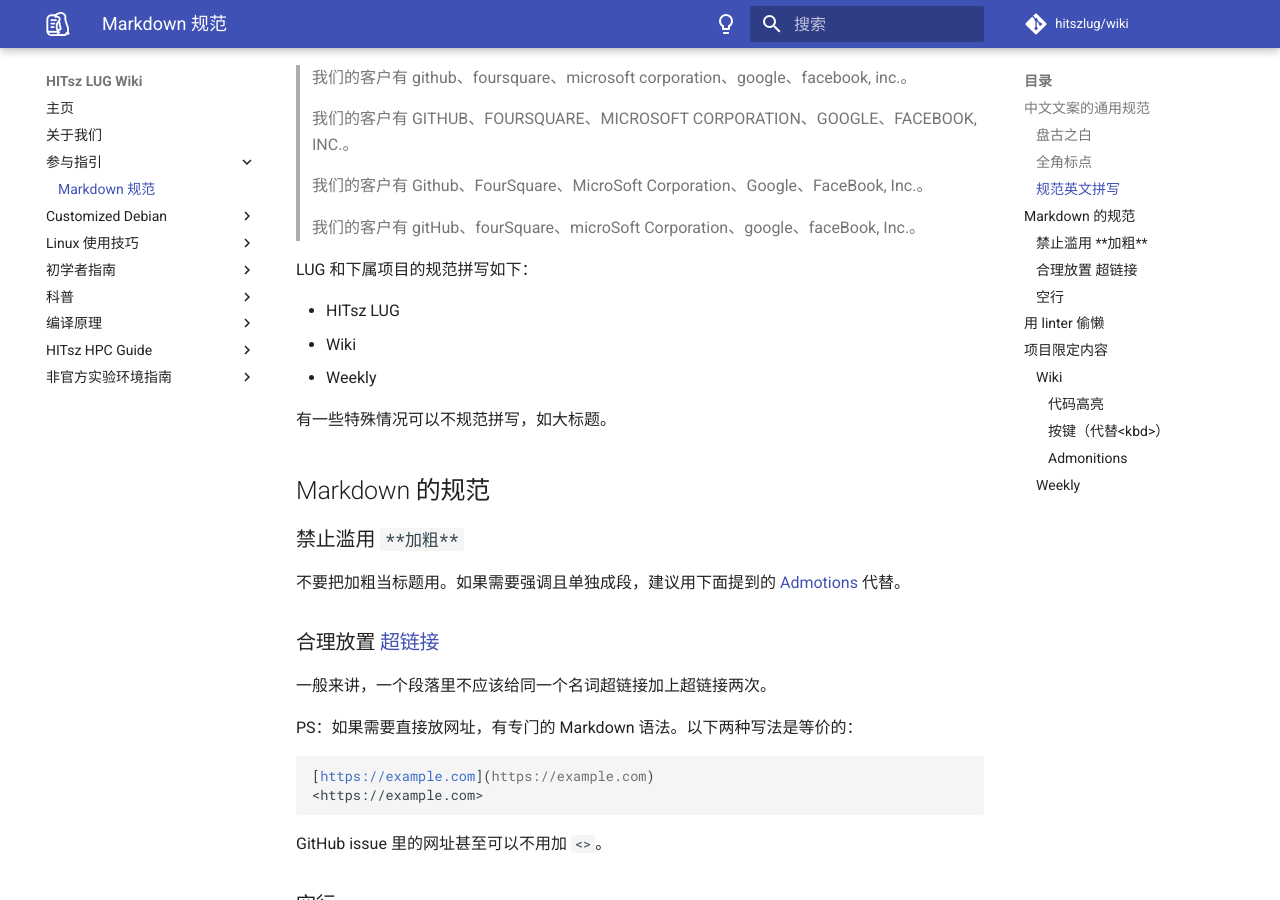
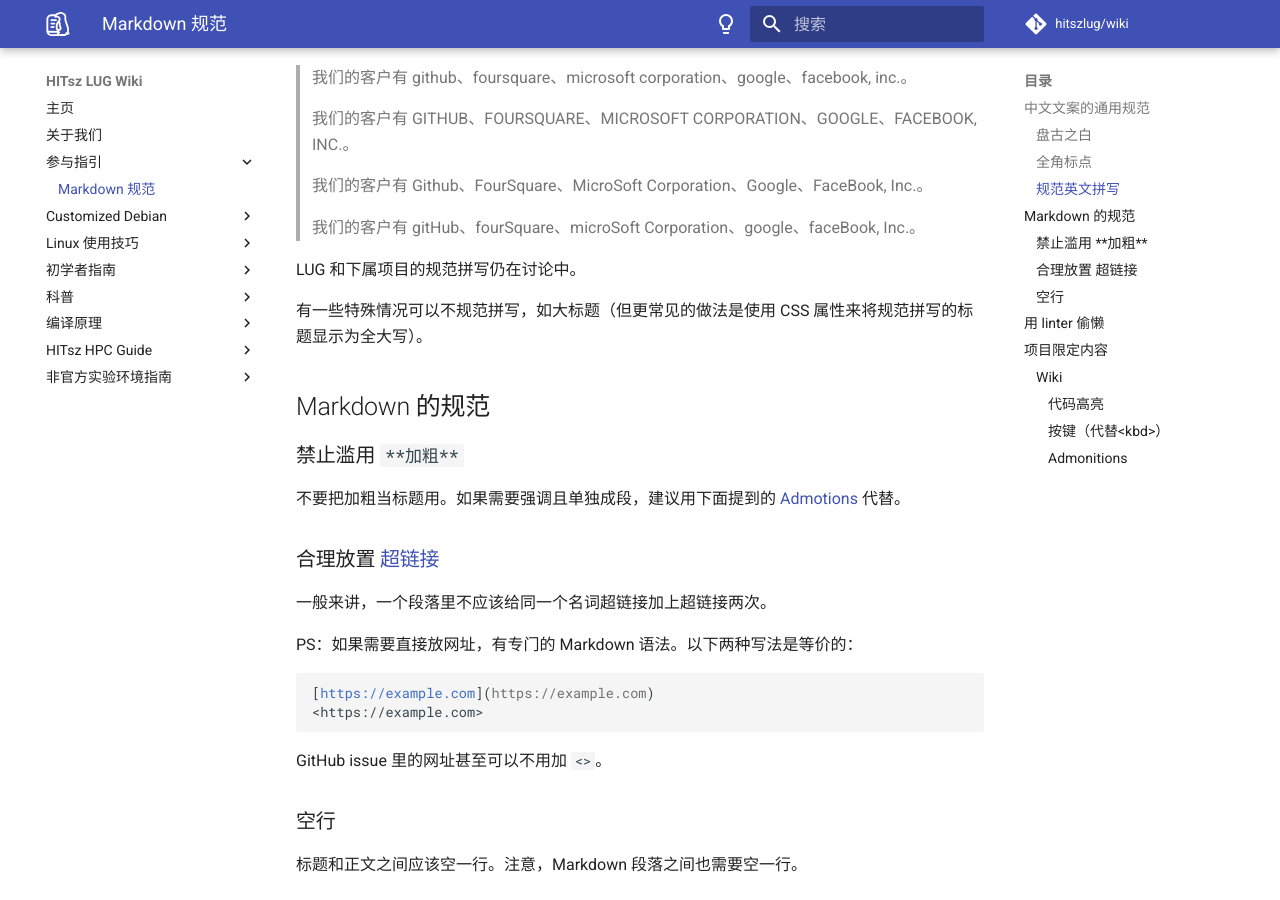
Before and after one commit to hitszosa/wiki, an MkDocs documentation site: the page built from docs/contribute-guide/markdown.md, in a window 1280 px wide and 900 px high, scrolled down 1075 px. Built offline with MkDocs 1.6.1 and Material for MkDocs 9.7.7, drawn with Linux system fonts in a browser that asks for light colours; comment, search, counter and statistics services are not loaded; some of the changed text lies outside the part shown.

Commit message:
fix: hide to be discussed

```diff
--- a/docs/contribute-guide/markdown.md
+++ b/docs/contribute-guide/markdown.md
@@ -45,13 +45,15 @@ GitHub 是一个英文社区，所以我们需要规范英文拼写。（这句
 >
 > 我们的客户有 gitHub、fourSquare、microSoft Corporation、google、faceBook, Inc.。
 
-LUG 和下属项目的规范拼写如下：
+<!-- LUG 和下属项目的规范拼写如下：
 
 - HITsz LUG
 - Wiki
-- Weekly
+- Weekly -->
 
-有一些特殊情况可以不规范拼写，如大标题。
+LUG 和下属项目的规范拼写仍在讨论中。
+
+有一些特殊情况可以不规范拼写，如大标题（但更常见的做法是使用 CSS 属性来将规范拼写的标题显示为全大写）。
 
 ## Markdown 的规范
 
@@ -133,6 +135,6 @@ MkDocs 使用 Pygments 进行语法分割，支持的语言见 [Pygments 文档]
 
 参考：<https://squidfunk.github.io/mkdocs-material/reference/admonitions/>
 
-### Weekly
+<!-- ### Weekly
 
-Weekly 的标题采用的字体接近繁体字形，建议在标题使用直角引号「」。
+Weekly 的标题采用的字体接近繁体字形，建议在标题使用直角引号「」。 -->
```
